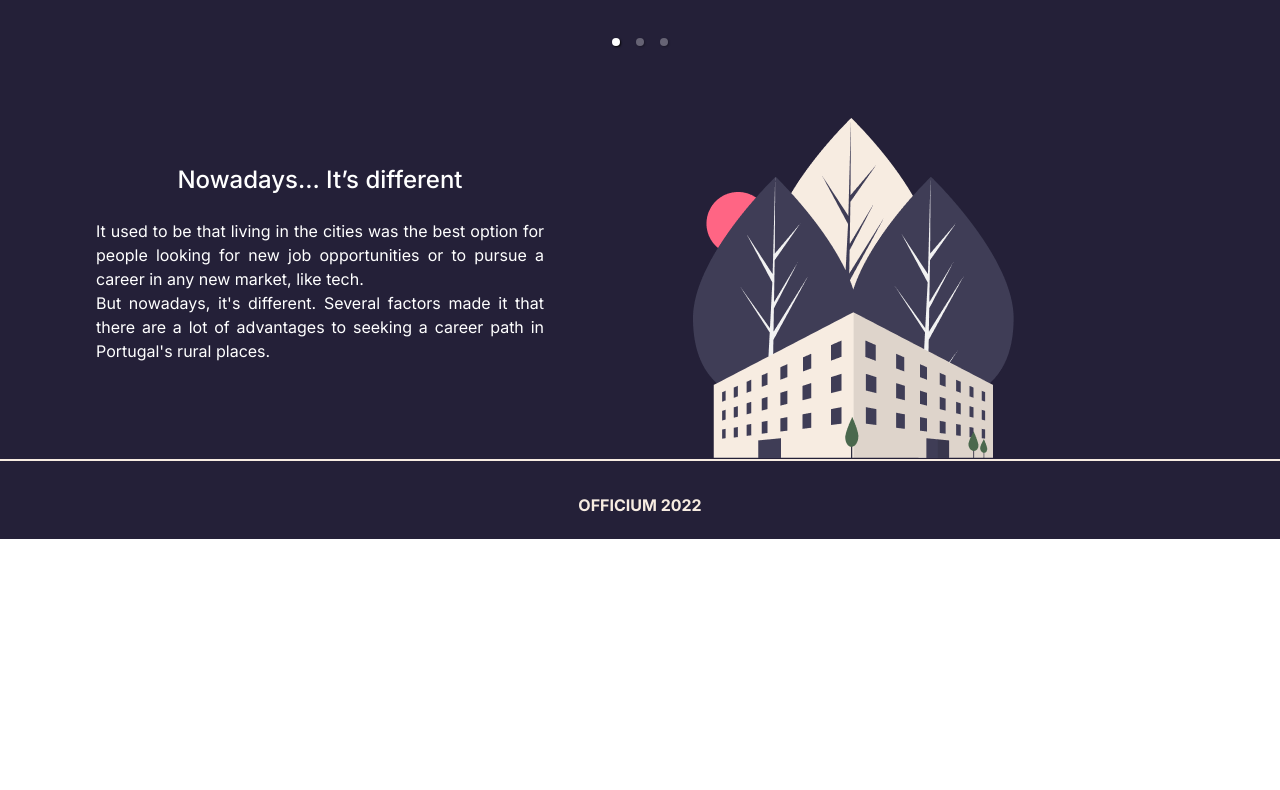
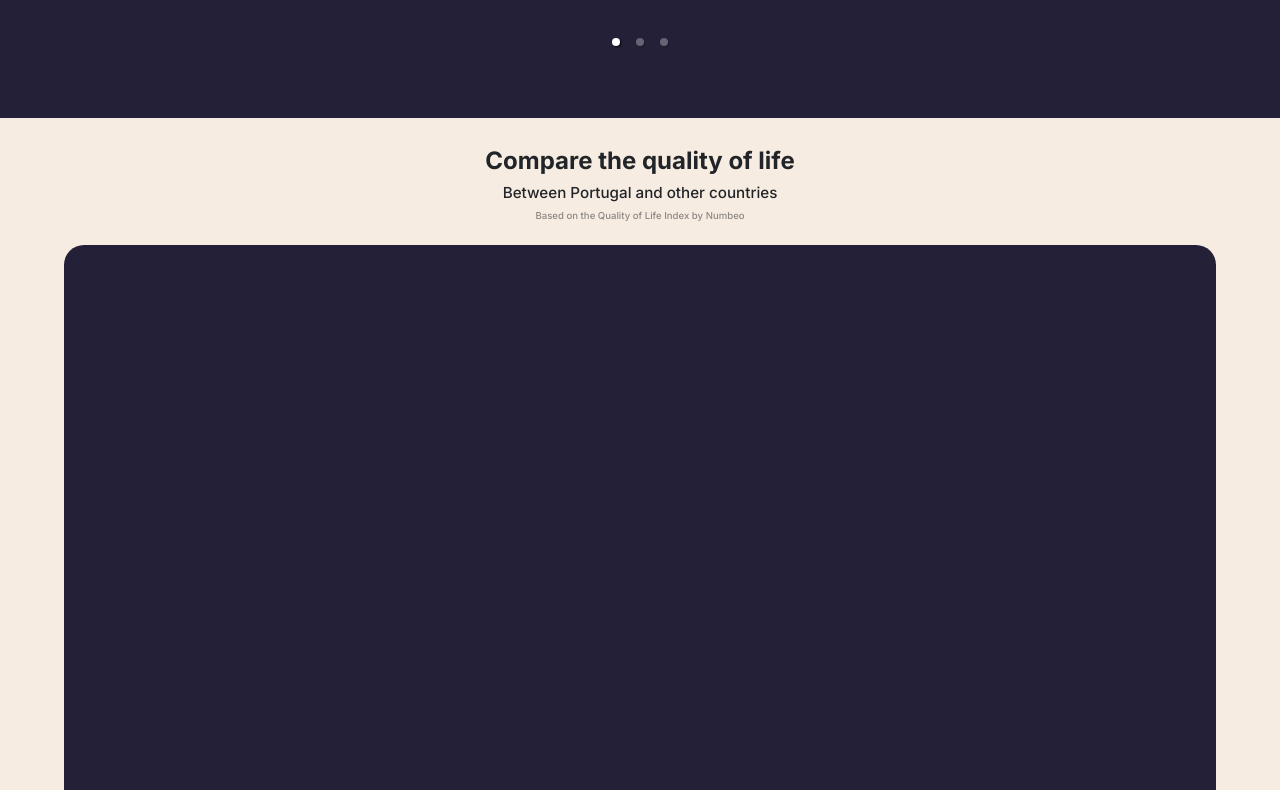
Before and after one commit to gitHubTiagoMarques/officium, a React (Create React App) app: page / in a window 1280 px wide. Shown: the part 770-1560 px from the top of the page. Before the commit the page ends 1309 px from the top, so only its background shows below. Built offline with nearby package versions, Linux system fonts and the light colour scheme.

Commit message:
comparison1

```diff
--- a/src/App.css
+++ b/src/App.css
@@ -162,7 +162,7 @@ nav{
   flex-direction: column;
   background-color: #F7ECE1;
   color: #242038;
-  height: calc(100vh - 5rem);
+  height: calc(100vh - 10rem);
   justify-content: center;
   align-items: center;
 }
@@ -211,7 +211,7 @@ nav{
 }
 .subcarro{
   color: white;
-  margin: 10vw 2em 14vw 2em;
+  margin: 10vw 3em 14vw 3em;
   text-align: justify;
 }
 .imgmobile{
@@ -230,6 +230,39 @@ nav{
 .control-arrow{
   display: none !important;
 }
+
+/* comparison||||||||||||||||||||||||||||||||| */
+.comparison{
+  display: flex;
+  height: calc(100vh - 5rem);
+  width: 100vw;
+  background-color: #F7ECE1;
+  flex-direction: column;
+}
+.comparison h1{
+  font-weight: 700;
+  font-size: 1.5em;
+  padding-top: 1.2em;
+}
+.comparison h2{
+  font-weight: 500;
+  font-size: 0.95em;
+}
+.comparison h6{
+  font-weight: 500;
+  font-size: 0.6em;
+  opacity: 0.5;
+}
+.compare{
+  height: 80%;
+  background-color: #242038;
+  margin-top: 1em;
+  width: 90%;
+  align-self: center;
+  border-radius: 20px;
+}
+
+
 /*||||||||||||||||||||||||||||||||||||||||||||||||||| media querrys |||||||||||||||||||||||||||||||||||||||||||||*/
 @media (min-width: 576px){
 .hero{
--- a/src/App.js
+++ b/src/App.js
@@ -4,6 +4,7 @@ import {Footer} from './components/footer.js'
 import {Hero} from './components/hero.js'
 import { Carro } from './components/carro';
 import {Nowadays} from "./components/nowadays";
+import { Comparison } from './components/comparison.js';
 
 function App() {
   return (
@@ -11,6 +12,7 @@ function App() {
         <Navv></Navv>
         <Hero></Hero>
         <Carro></Carro>
+        <Comparison></Comparison>
         <Nowadays></Nowadays>
         <Footer></Footer>
 
--- a/src/components/carro.js
+++ b/src/components/carro.js
@@ -1,6 +1,5 @@
 import um from "../assets/carro1.png"
 import React, { Component } from 'react';
-import ReactDOM from 'react-dom';
 import "react-responsive-carousel/lib/styles/carousel.min.css"; // requires a loader
 import { Carousel } from 'react-responsive-carousel';
 
--- /dev/null
+++ b/src/components/comparison.js
@@ -0,0 +1,22 @@
+import React, { Component } from 'react';
+import index from '../assets/index.json'
+const Index = index;
+
+class Comparison extends Component{
+    render(){
+        return(
+            <div className={"comparison"}>
+                <h1>Compare the quality of life</h1>
+                <h2>Between Portugal and other countries</h2>
+                <h6>Based on the Quality of Life Index by Numbeo</h6>
+                <div className={"compare"}>
+
+                </div>
+            </div>
+
+        )
+
+    }
+}
+
+export {Comparison}
```
